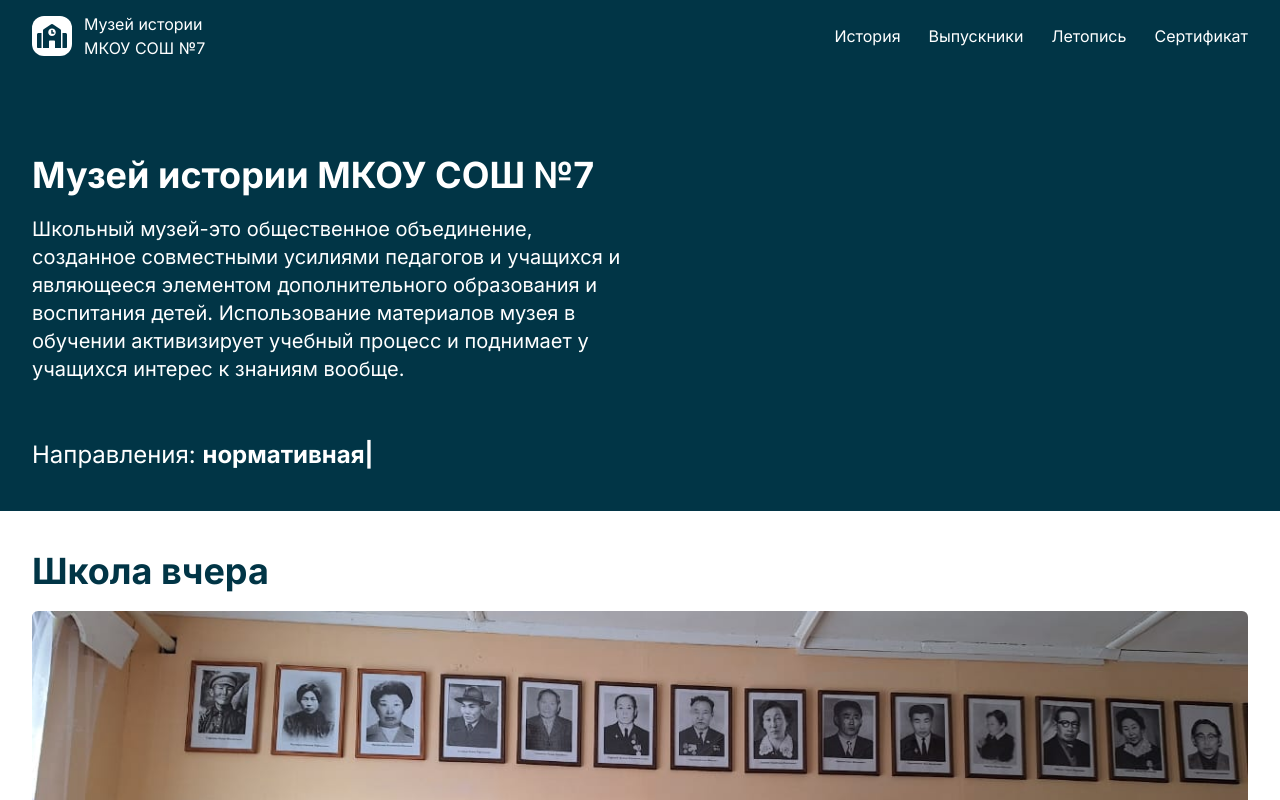
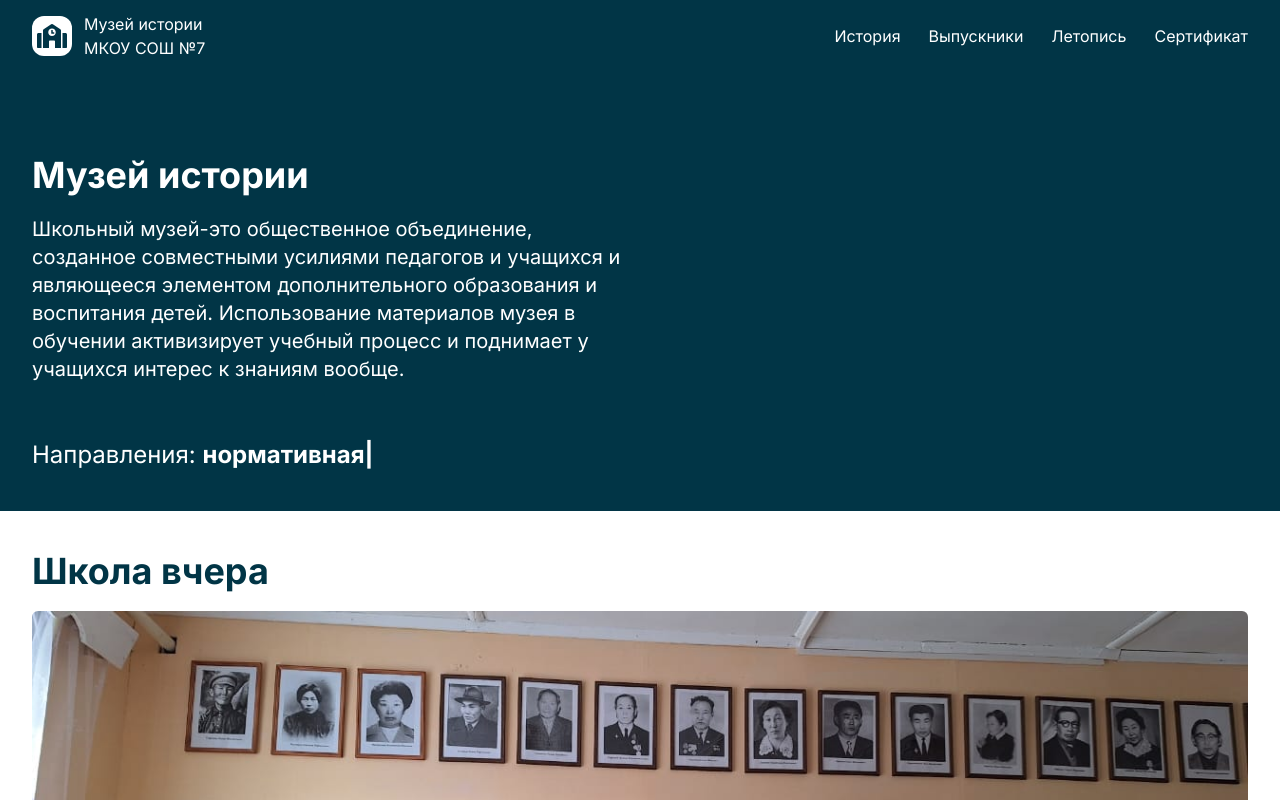
Before and after one commit to DanilDiodorov/museum-client, a Next.js app: page / in a window 1280 px wide. Shown: the top 800 px of the page. Built offline with nearby package versions, Linux system fonts and the light colour scheme.

Commit message:
changed name

```diff
--- a/src/app/_home/FirstSection.tsx
+++ b/src/app/_home/FirstSection.tsx
@@ -6,9 +6,7 @@
             <div className="container pt-10">
                 <div className="grid-cols-2 md:grid">
                     <div>
-                        <h1 className="text-4xl font-bold">
-                            Музей истории МКОУ СОШ №7
-                        </h1>
+                        <h1 className="text-4xl font-bold">Музей истории</h1>
                         <div className="mt-5 text-xl">
                             Школьный музей-это общественное объединение,
                             созданное совместными усилиями педагогов и учащихся
```
